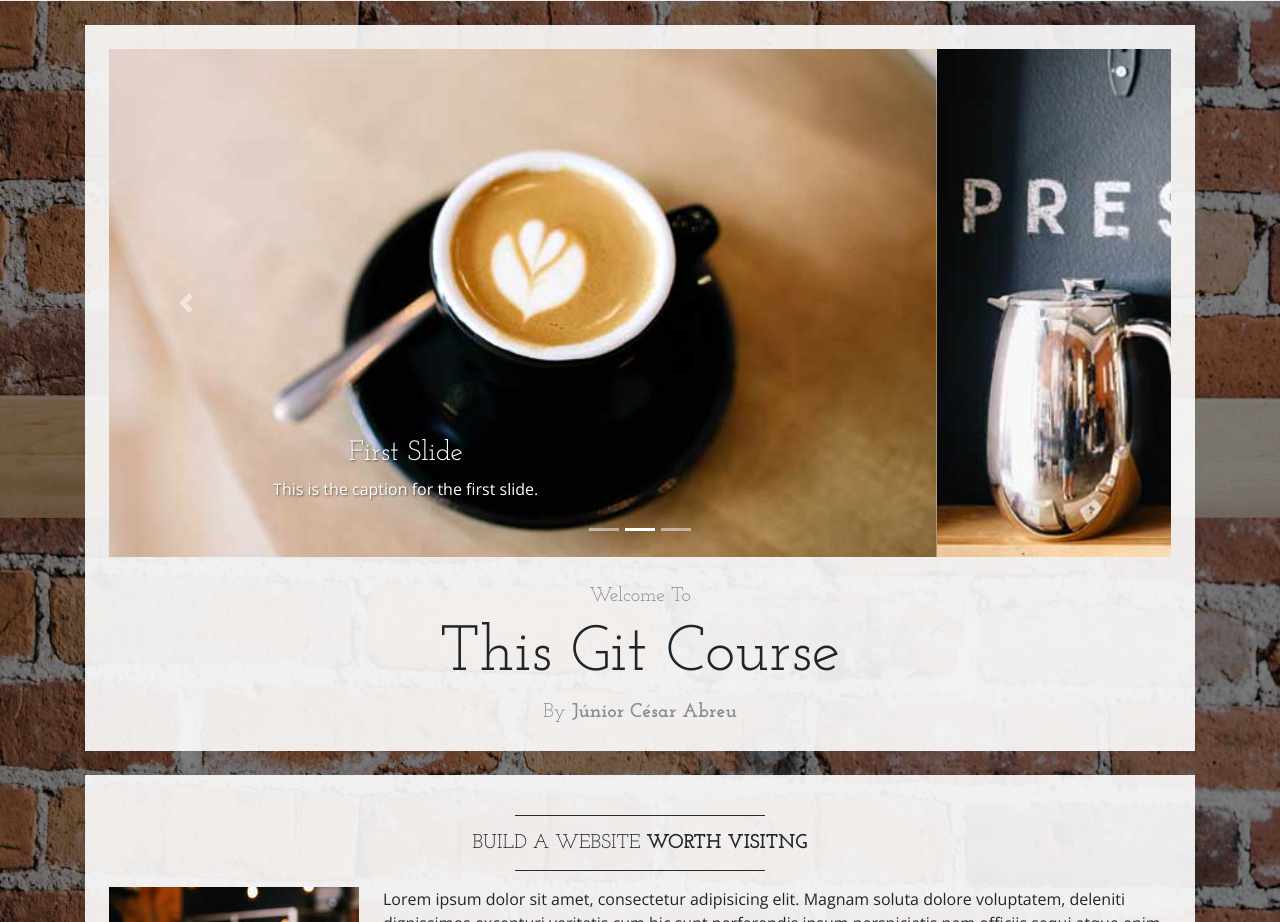
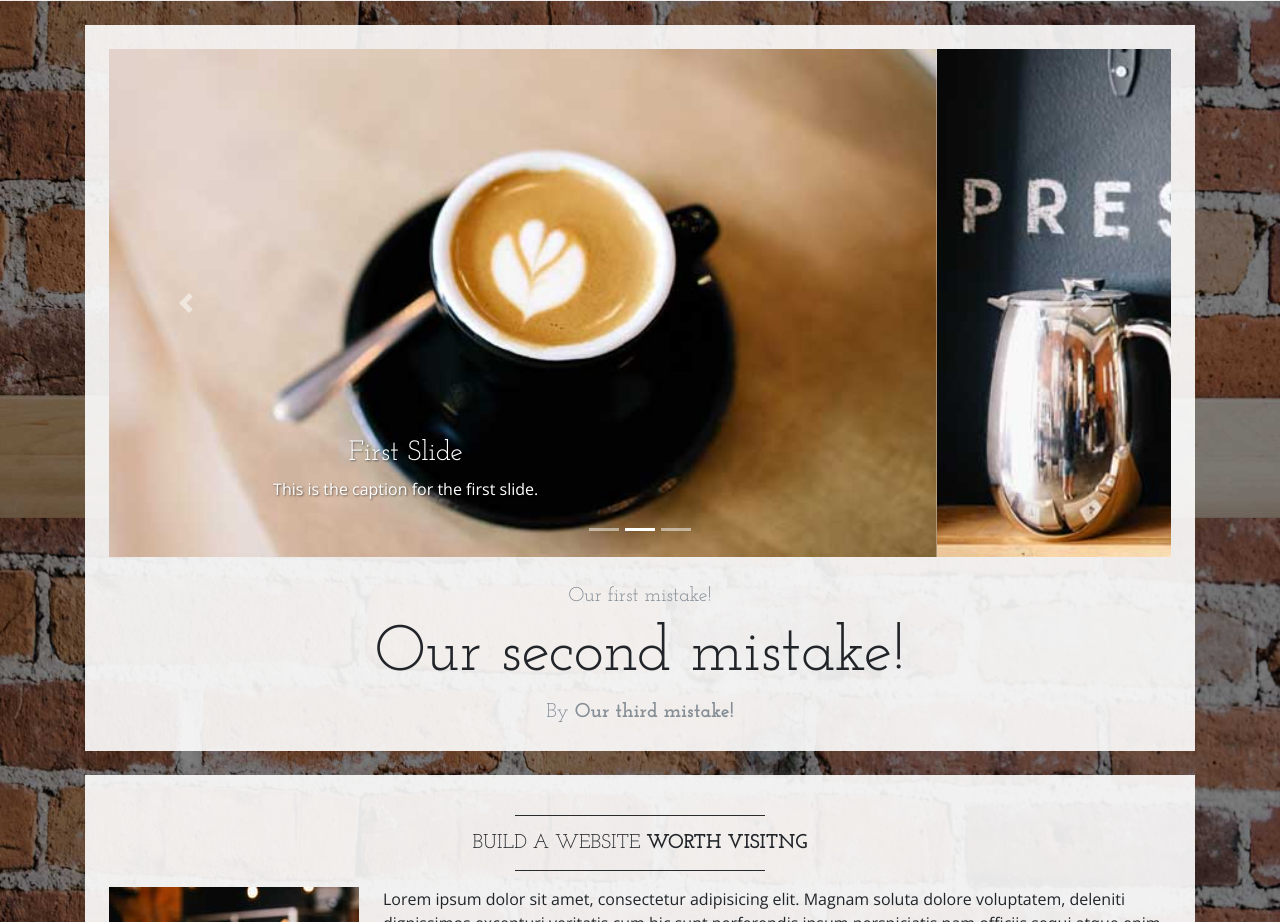
Before and after one commit to juniorcesarabreu/Git-Course-Demo, a website: page index.html in a window 1280 px wide. Shown: the part 282-1204 px from the top of the page. Drawn offline with nearby package versions, Linux system fonts and the light colour scheme.

Commit message:
Commiting our third mistake, we left the other two in place

```diff
--- a/index.html
+++ b/index.html
@@ -99,10 +99,10 @@
             </div>
             <!-- Welcome Message -->
             <div class="text-center mt-4">
-          <div class="text-heading text-muted text-lg">Welcome To</div>
-          <h1 class="my-2">This Git Course</h1>
+                <div class="text-heading text-muted text-lg">Our first mistake!</div>
+                <h1 class="my-2">Our second mistake!</h1>
                 <div class="text-heading text-muted text-lg">By
-            <strong>Júnior César Abreu</strong>
+                    <strong>Our third mistake!</strong>
                 </div>
             </div>
         </div>
```
Lines whose indentation alone changed are shown as unchanged.
